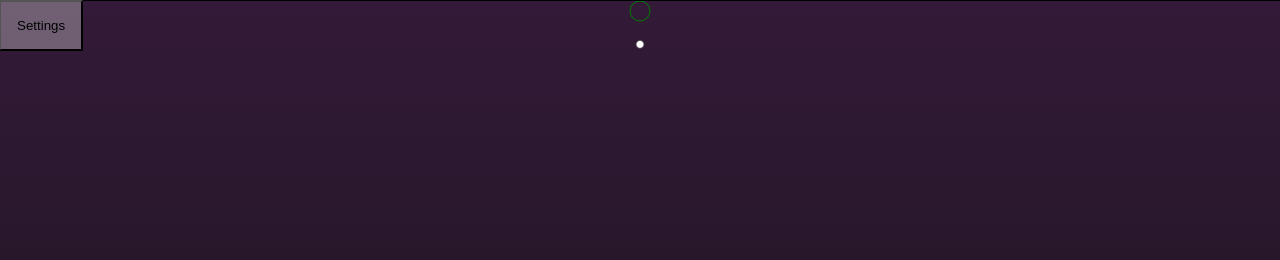
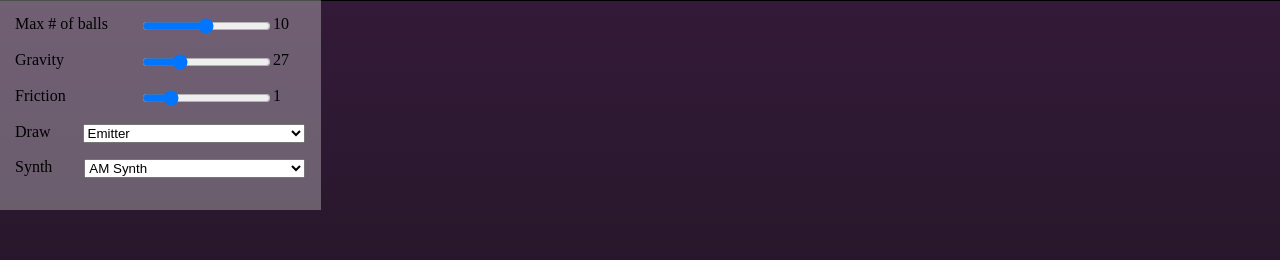
Before and after one commit to everchanger/balls, a website with bundled scripts: page index.html in a window 1280 px wide. Shown: the top 260 px of the page. Built offline with nearby package versions, Linux system fonts and the light colour scheme.

Commit message:
Connect emitters to synths!

```diff
--- a/index.css
+++ b/index.css
@@ -15,12 +15,17 @@
 }
 
 #control-section {
+  /* display: none; */
+}
+
+#control-toggle {
   display: none;
 }
 
 #control-section > div {
   display: flex;
   justify-content: space-between;
+  margin-bottom: 1rem;
 }
 
 #control-section > div > div {
@@ -34,6 +39,25 @@
   flex-shrink: 0;
 }
 
+#control-section .select-wrapper, #control-section select {
+  width: 100%;
+}
+
+.option-AMSynth {
+  color: white;
+  background-color: green;
+}
+
+.option-FMSynth {
+  color: white;
+  background-color: red;
+}
+
+.option-Synth {
+  color: white;
+  background-color: blue;
+}
+
 .container {
   display: flex;
   justify-content: center;
--- a/index.js
+++ b/index.js
@@ -4,17 +4,18 @@ class Game {
   constructor() {
     this.canvas = document.getElementById('canvas');
     this.audioContext = new (window.AudioContext || window.webkitAudioContext)();
-    this.synth = new Tone.PolySynth(Tone.AMSynth).toDestination()
+    this.currentSynth = Tone.AMSynth
+    this.synth = new Tone.PolySynth(this.currentSynth).toDestination()
     this.balls = []
+    this.spawners = []
     this.lines = []
     this.lineStart = undefined
     this.deltaTime = 0
     this.lastDraw = 0
     this.maxBalls = 10
-    this.hz = 500
     this.gravityMultiplier = 27
-    this.terminalSpeed = 150
     this.friction = 1
+    this.drawTool = 'emitter'
     this.drag = 0.5
     this.showControls = false
 
@@ -24,6 +25,7 @@ class Game {
 
     this.controls = [
       {
+        type: 'input',
         attributes: {
           type: 'range',
           min: '0',
@@ -33,15 +35,7 @@ class Game {
         variable: 'maxBalls'
       },
       {
-        attributes: {
-          type: 'range',
-          min: '100',
-          max: '2000',
-        },
-        label: 'Hz',
-        variable: 'hz'
-      },
-      {
+        type: 'input',
         attributes: {
           type: 'range',
           min: '1',
@@ -51,6 +45,7 @@ class Game {
         variable: 'gravityMultiplier'
       },
       {
+        type: 'input',
         attributes: {
           type: 'range',
           min: '-10',
@@ -60,21 +55,52 @@ class Game {
         variable: 'friction'
       },
       {
-        attributes: {
-          type: 'range',
-          min: '50',
-          max: '200',
+        type: 'select',
+        options: [
+          {
+            value: 'line',
+            name: 'Line'
           },
-        label: 'Terminal speed',
-        variable: 'terminalSpeed'
+          {
+            value: 'emitter',
+            name: 'Emitter'
+          },
+        ],
+        label: 'Draw',
+        variable: 'drawTool',
+        callback: () => { this.lineStart = undefined }
+      },
+      {
+        type: 'select',
+        options: [
+          {
+            value: 'AMSynth',
+            name: 'AM Synth'
+          },
+          {
+            value: 'FMSynth',
+            name: 'FM Synth'
+          },
+          {
+            value: 'Synth',
+            name: 'Synth'
+          },
+        ],
+        label: 'Synth',
+        variable: 'currentSynth',
+        callback: () => {
+          this.synth = new Tone.PolySynth(Tone[this.currentSynth]).toDestination()
+        }
       },
     ]
   }
 
   update() {
-    this.spawner.update(this.deltaTime)
+    for (const spawner of this.spawners) {
+      spawner.update(this.deltaTime)
+    }
     for (const ball of this.balls) {
-      ball.update(this.deltaTime, this.lines, this.gravityMultiplier, this.terminalSpeed, this.friction, this.drag)
+      ball.update(this.deltaTime, this.lines, this.gravityMultiplier, this.friction, this.drag)
     }
     this.balls = this.balls.filter(ball => !ball.deleteMe)
   }
@@ -95,7 +121,9 @@ class Game {
     context.fillStyle = gradiant
     context.fillRect(0, 0, this.canvas.width, this.canvas.height)
 
-    this.spawner.draw(context)
+    for (const spawner of this.spawners) {
+      spawner.draw(context)
+    }
 
     for (const ball of this.balls) {
       ball.draw(context)
@@ -123,7 +151,6 @@ class Game {
     this.setupUIInputs()
     this.setupEventListeners();
 
-    this.spawner = new BallSpawner( new Vec2({x: this.canvas.width / 2, y: 10 }), 2)
     this.lastDraw = performance.now()
     window.requestAnimationFrame((hrt) => this.mainLoop(hrt))
   }
@@ -134,10 +161,12 @@ class Game {
       const wrapper = document.createElement('div')
       const inputOutputWrapper = document.createElement('div')
       const labelElement = document.createElement('label')
-      const element = document.createElement('input')
-      const outputElement = document.createElement('span')
-
       labelElement.innerHTML = control.label
+      let element
+      let outputElement
+      if (control.type === 'input') {
+        element = document.createElement('input')
+        outputElement = document.createElement('span')
         outputElement.innerHTML = this[control.variable]
 
         for (const attribute in control.attributes) {
@@ -149,9 +178,32 @@ class Game {
           this[control.variable] = e.target.value
           outputElement.innerHTML = this[control.variable]
         })
+      } else if (control.type === 'select') {
+        element = document.createElement('select')
+        for (const option of control.options) {
+          const optionElement = document.createElement('option')
+          optionElement.setAttribute('value', option.value)
+          optionElement.innerHTML = option.name
+          optionElement.classList = `option-${option.value}`
+          if (this[control.variable] === option.value) {
+            optionElement.setAttribute('selected', true)
+          }
+          element.appendChild(optionElement)
+        }
+        element.addEventListener('change', (e) => {
+          this[control.variable] = e.target.value
+          if (control.callback) {
+            control.callback()
+          }
+        })
+        inputOutputWrapper.classList = ('select-wrapper')
+      }
+
 
       inputOutputWrapper.appendChild(element)
+      if (outputElement) {
         inputOutputWrapper.appendChild(outputElement)
+      }
       wrapper.appendChild(labelElement)
       wrapper.appendChild(inputOutputWrapper)
       controlSection.appendChild(wrapper)
@@ -169,7 +221,6 @@ class Game {
 
     document.getElementById('control-toggle').addEventListener('click', (e) => {
       this.showControls = !this.showControls
-      console.log('clicked', this.showControls)
       if (this.showControls) {
         controlSection.style.display = 'block'
         // controlButton.style.display = 'none'
@@ -187,6 +238,7 @@ class Game {
       const parent = this.canvas.offsetParent
       const position = new Vec2({ x: e.pageX - (this.canvas.offsetLeft + parent.offsetLeft), y: e.pageY - (this.canvas.offsetTop + parent.offsetTop) })
 
+      if (this.drawTool === 'line') {
         if (this.lineStart) {
           const line = new Line(this.lineStart, position)
           this.lines.push(line)
@@ -194,11 +246,16 @@ class Game {
         } else {
           this.lineStart = position
         }
+      } else if (this.drawTool === 'emitter') {
+        const timer = this.spawners.length ? this.spawners[0].timer : 0
+        this.spawners.push(new BallSpawner(new Vec2(position), 2, this.currentSynth, timer))
+      }
+
     });
 
     this.canvas.addEventListener('spawn-ball', (e) => {
-      if (this.balls.length < this.maxBalls) {
-        const ball = new Ball(e.detail.x, e.detail.y)
+      if (this.balls.length < this.spawners.length * this.maxBalls) {
+        const ball = new Ball(e.detail.position.x, e.detail.position.y, e.detail.spawner)
         this.balls.push(ball)
       }
     })
@@ -218,7 +275,8 @@ class Game {
       console.log('playing an', this.fullScale[indexToPlay], noteLength+'n')
 
       const now = Tone.now()
-      this.synth.triggerAttackRelease(this.fullScale[indexToPlay], noteLength + 'n', now)
+      const synth = e.detail.spawner.synth
+      synth.triggerAttackRelease(this.fullScale[indexToPlay], noteLength + 'n', now)
     })
   }
 }
--- a/modules/ball-spawner.js
+++ b/modules/ball-spawner.js
@@ -1,12 +1,19 @@
 import { Vec2 } from "./index.js"
 
 export class BallSpawner {
-  constructor(position, rate) {
+  constructor(position, rate, synthType, timer = 0) {
     this.canvas = document.getElementById('canvas');
     this.rate = rate
     this.position = new Vec2(position)
     this.color = 'green'
-    this.timer = 0
+    this.timer = timer
+    this.synth = new Tone.PolySynth(Tone[synthType]).toDestination()
+
+    if (synthType === 'FMSynth') {
+      this.color = 'red'
+    } else if (synthType === 'Synth') {
+      this.color = 'blue'
+    }
   }
 
   update(deltaTime) {
@@ -14,16 +21,21 @@ export class BallSpawner {
     if (this.timer > this.rate) {
       this.timer = 0
 
-      const event = new CustomEvent('spawn-ball', { detail: new Vec2(this.position) });
+      const event = new CustomEvent('spawn-ball', { detail: { position: new Vec2(this.position), spawner: this }});
       this.canvas.dispatchEvent(event)
     }
   }
 
   draw(context) {
+    const radius = 10
+    const gradiant = context.createRadialGradient(this.position.x, this.position.y, radius*0.5, this.position.x, this.position.y, radius * 1);
+    gradiant.addColorStop(0, 'rgba(0, 0, 0, 0)');
+    gradiant.addColorStop(1, this.color);
+
     context.beginPath();
-    context.arc(this.position.x, this.position.y, 10, 0, Math.PI * 2, true);
+    context.arc(this.position.x, this.position.y, radius, 0, Math.PI * 2, true);
     context.closePath();
-    context.strokeStyle = this.color;
-    context.stroke();
+    context.fillStyle = gradiant
+    context.fill();
   }
 }
--- a/modules/ball.js
+++ b/modules/ball.js
@@ -1,7 +1,7 @@
 import { Vec2 } from './index.js'
 
 export class Ball {
-  constructor(x, y) {
+  constructor(x, y, spawner) {
     this.pallete = ['#FA448C', '#FEC859', '#43B5A0', '#1B96F4']
     this.canvas = document.getElementById('canvas');
     this.position = new Vec2({ x, y })
@@ -16,7 +16,7 @@ export class Ball {
     this.shrinkFactor = 10
     this.shrinkInterval = undefined
     this.debugPoints = []
-
+    this.spawner = spawner
   }
 
   intersect(line) {
@@ -62,7 +62,7 @@ export class Ball {
     this.renderRadius -= deltaTime * this.shrinkFactor
   }
 
-  update(deltaTime, lines, gravityMultiplier, terminalSpeed, friction, drag) {
+  update(deltaTime, lines, gravityMultiplier, friction, drag) {
     // Check for collisions
     this.debugPoints = []
     for (const line of lines) {
@@ -73,7 +73,7 @@ export class Ball {
       const speedLength = this.speed.length()
       const res = this.intersect(line)
       if (res) {
-        const event = new CustomEvent('play-tone', { detail: { position: new Vec2(this.position), speed: new Vec2(this.speed) } });
+        const event = new CustomEvent('play-tone', { detail: { spawner: this.spawner, position: new Vec2(this.position), speed: new Vec2(this.speed) } });
         this.canvas.dispatchEvent(event)
         line.hasBeenHit(deltaTime)
 
@@ -115,8 +115,6 @@ export class Ball {
       this.speed.add(dragVector)
     }
 
-    // this.speed.min(terminalSpeed)
-
     if (this.direction.x === 0 && this.direction.y === 0) {
       this.direction = new Vec2(this.speed)
     }
```
Lines whose indentation alone changed are shown as unchanged.
